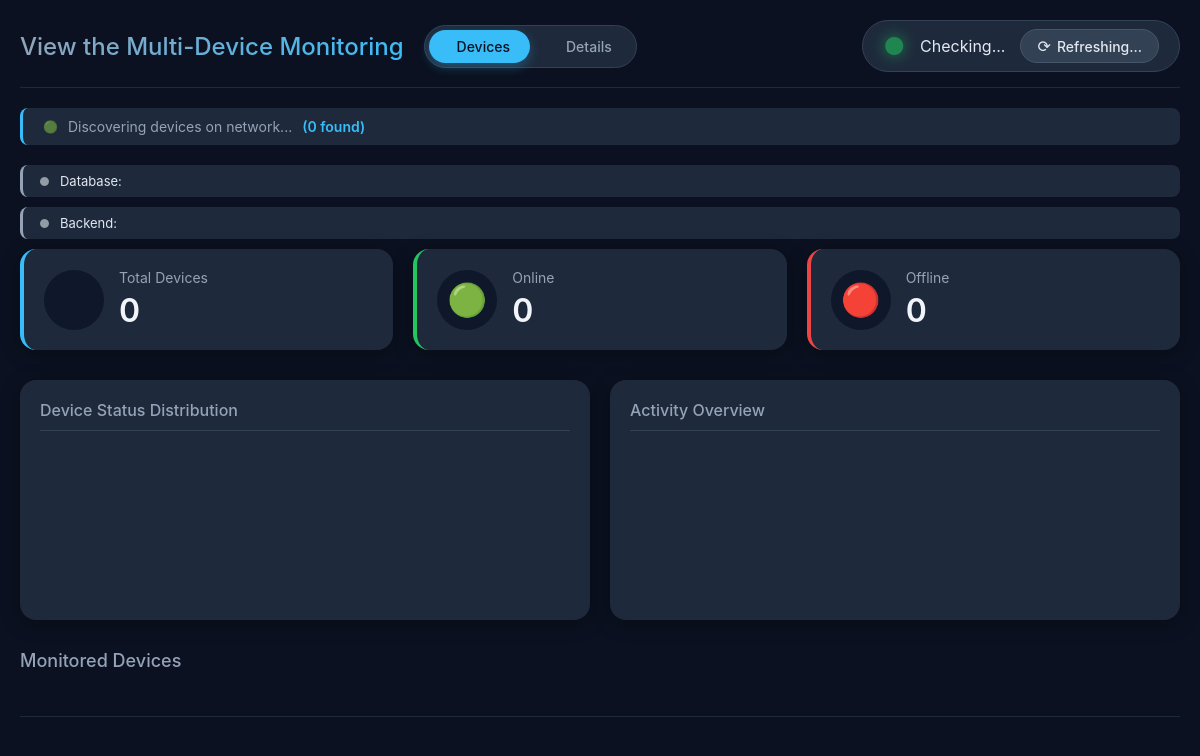
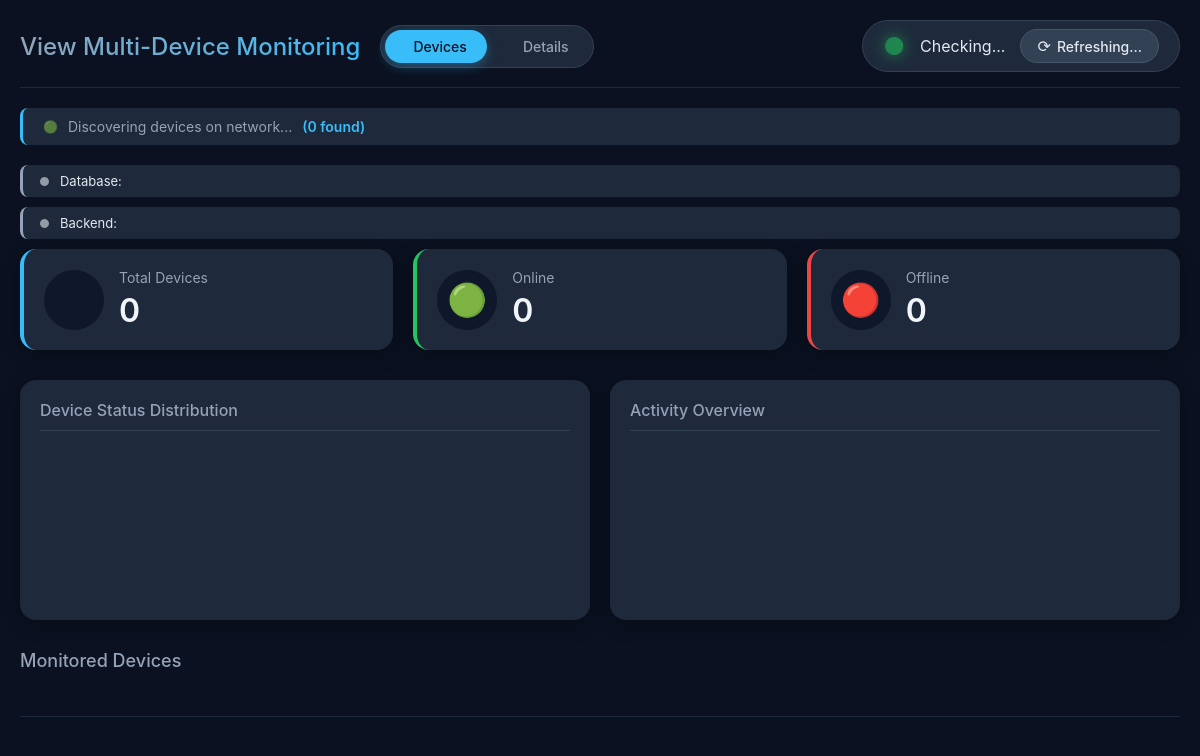
Before and after one commit to BilalMoazzam/Reduce-Dispute, an Electron app: page Frontend/admin-dashboard.html in a window 1200 px wide. Drawn offline with nearby package versions, Linux system fonts and the light colour scheme; no server answers.

Commit message:
Few chnages

```diff
--- a/Frontend/admin-dashboard.html
+++ b/Frontend/admin-dashboard.html
@@ -12,7 +12,7 @@
     <div class="app">
         <header>
             <div class="header-left">
-                <h1>View the Multi-Device Monitoring</h1>
+                <h1>View Multi-Device Monitoring</h1>
                 <div class="view-toggle">
                     <button id="toggleDevices" class="toggle-btn active">
                         <span class="icon"></span> Devices
```
Also changed, not shown: Frontend/index.html (+1 -1 lines).
